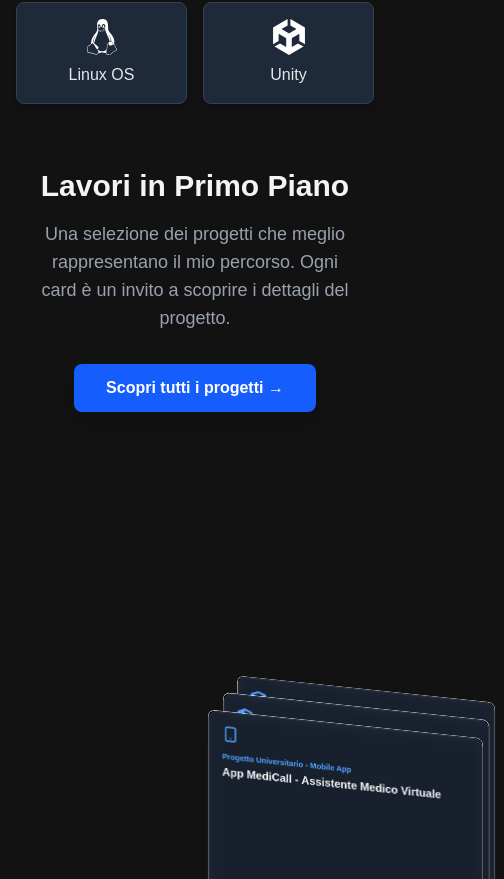
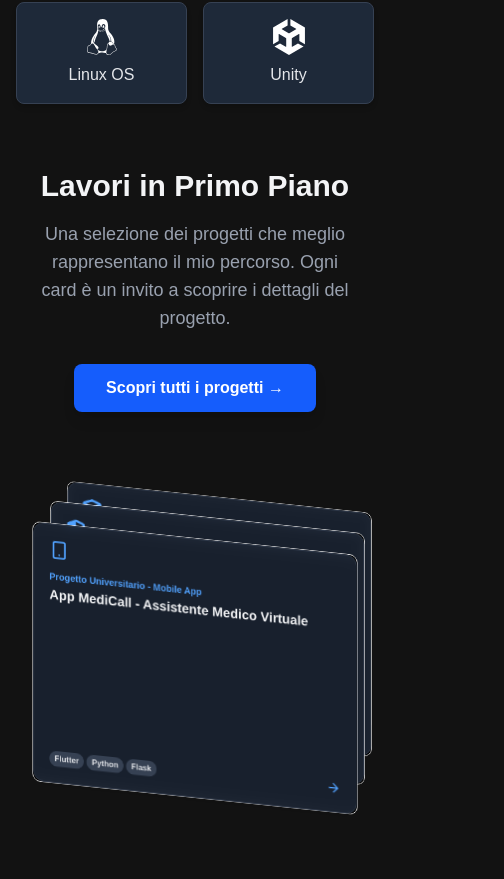
Before and after one commit to Daniele674/portfolio, a Next.js app: page / in a window 390 px wide. Shown: the part 2105-2984 px from the top of the page, 504 px wide, since content can reach past the window. Built offline with nearby package versions, Linux system fonts and the light colour scheme.

Commit message:
Refactor CardSwap and FeaturedProjects components for improved layout and responsiveness; enhance styling for better presentation

```diff
--- a/components/FeaturedProjects.jsx
+++ b/components/FeaturedProjects.jsx
@@ -23,8 +23,8 @@ export default function FeaturedProjects() {
             transition={{ duration: 0.5 }}
         >
             <div className="max-w-6xl mx-auto px-4">
-                <div className="grid grid-cols-1 lg:grid-cols-2 gap-8 lg:gap-16 items-center">
-                    <div className="text-center lg:text-left">
+                <div className="flex flex-col items-center lg:grid lg:grid-cols-2 lg:gap-16 lg:items-center gap-8">
+                    <div className="text-center lg:text-left w-full max-w-md">
                         <motion.h2
                             className="text-3xl md:text-4xl font-bold mb-4 text-gray-900 dark:text-gray-100"
                             initial={{ opacity: 0, x: -20 }}
@@ -44,12 +44,13 @@ export default function FeaturedProjects() {
                             Una selezione dei progetti che meglio rappresentano il mio percorso. Ogni card è un invito a scoprire i dettagli del progetto.
                         </motion.p>
                         <motion.div
+                            className="flex justify-center lg:justify-start"
                             initial={{ opacity: 0, y: 20 }}
                             whileInView={{ opacity: 1, y: 0 }}
                             viewport={{ once: true }}
                             transition={{ duration: 0.6, delay: 0.2 }}
                         >
-                            <a // Cambiato in 'a' per coerenza, ma Link andava bene
+                            <a
                                 href="/projects"
                                 className="inline-block bg-blue-600 text-white px-8 py-3 rounded-lg font-semibold hover:bg-blue-700 transition-colors shadow-lg hover:shadow-xl"
                             >
@@ -58,7 +59,7 @@ export default function FeaturedProjects() {
                         </motion.div>
                     </div>
                     <motion.div
-                        className="relative h-[400px] w-full max-w-sm mx-auto lg:max-w-none"
+                        className="relative h-[400px] w-full max-w-sm mx-auto flex justify-center lg:max-w-none mt-6 lg:mt-0"
                         initial={{ opacity: 0, scale: 0.9 }}
                         whileInView={{ opacity: 1, scale: 1 }}
                         viewport={{ once: true }}
@@ -71,8 +72,6 @@ export default function FeaturedProjects() {
                             pauseOnHover={true}
                         >
                             {featuredProjects.map((project) => (
-                                // 3. ABBIAMO RIMOSSO IL WRAPPER <Link>
-                                //    E AGGIUNTO UN onClick ALLA CARD
                                 <Card
                                     key={project.title}
                                     onClick={() => router.push(`/projects?open=${encodeURIComponent(project.title)}`)}
--- a/components/ui/Components/CardSwap/CardSwap.jsx
+++ b/components/ui/Components/CardSwap/CardSwap.jsx
@@ -200,7 +200,9 @@ const CardSwap = ({
   return (
     <div
       ref={container}
-      className="absolute bottom-0 right-0 transform translate-x-[5%] translate-y-[20%] origin-bottom-right perspective-[900px] overflow-visible max-[768px]:translate-x-[25%] max-[768px]:translate-y-[25%] max-[768px]:scale-[0.75] max-[480px]:translate-x-[25%] max-[480px]:translate-y-[25%] max-[480px]:scale-[0.55]"
+      className="relative perspective-[900px] overflow-visible w-full mx-auto
+                 lg:absolute lg:bottom-0 lg:right-0 lg:transform lg:translate-x-[5%] lg:translate-y-[20%] lg:origin-bottom-right
+                 max-[768px]:scale-[0.75] max-[480px]:scale-[0.65]"
       style={{ width, height }}
     >
       {rendered}
```
